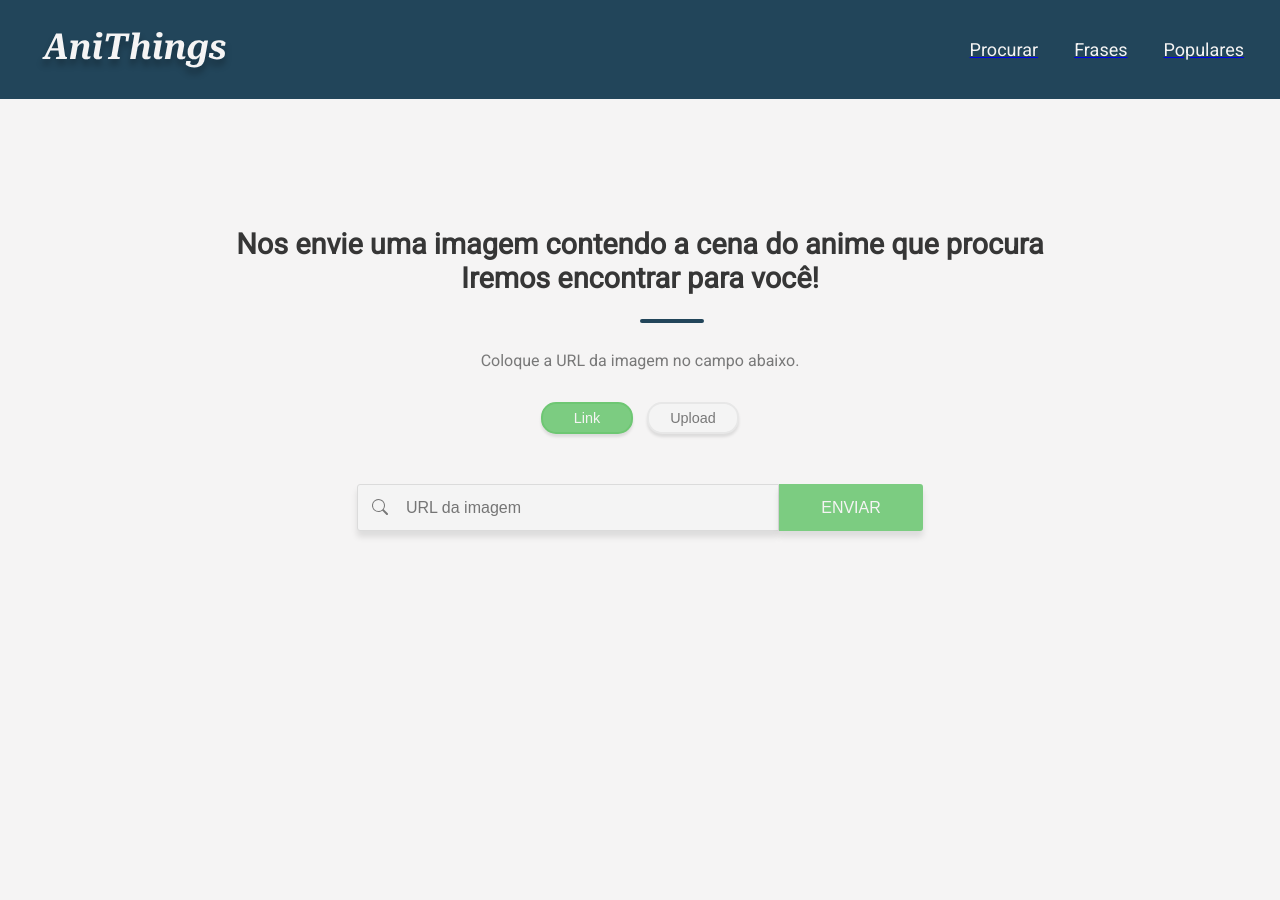
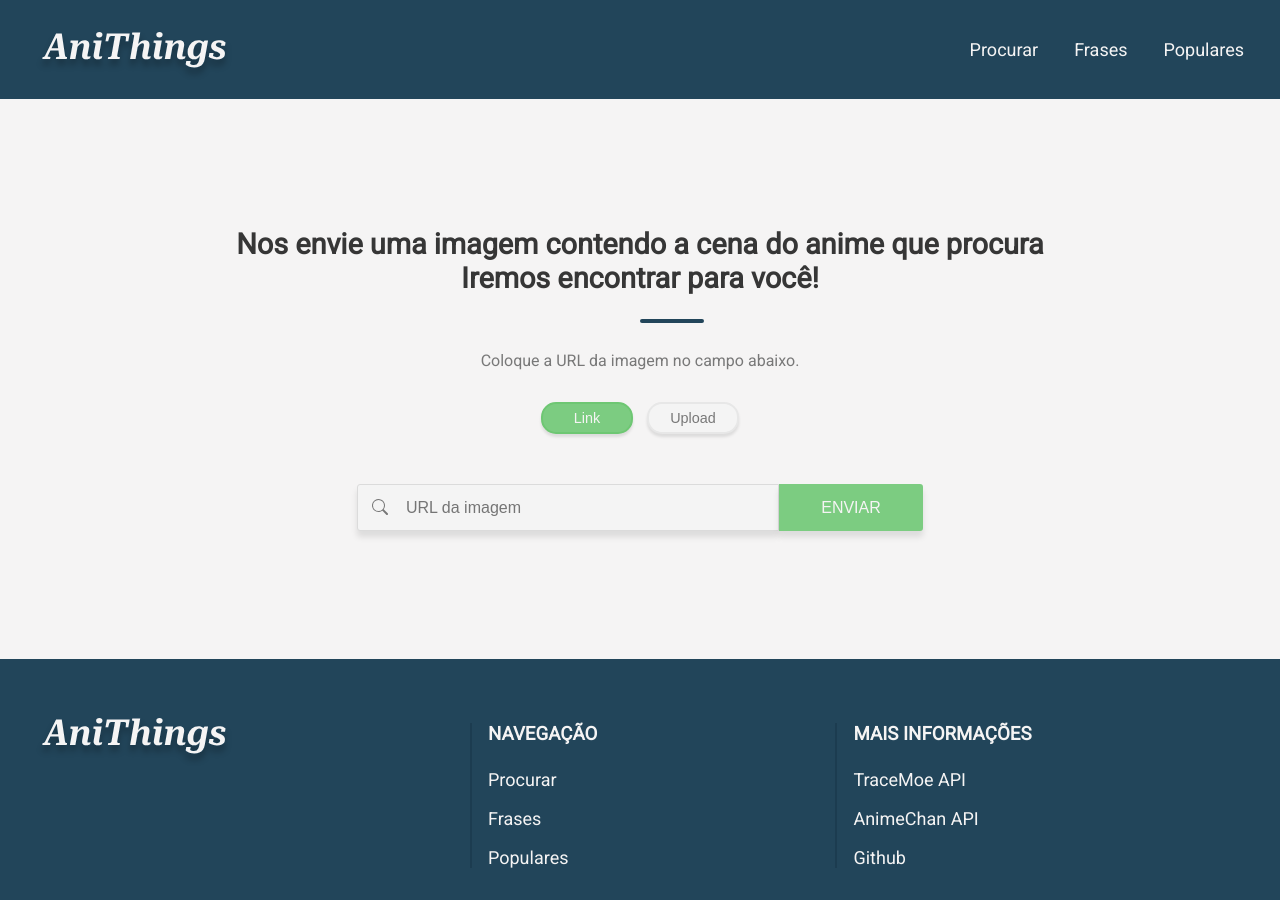
Before and after one commit to MatheusBaganha/AniThings, a React (Create React App) app: page / in a window 1280 px wide. Before the commit the page ends 800 px from the top, so only its background shows below. Built offline with nearby package versions, Linux system fonts and the light colour scheme.

Commit message:
adiciona footer

```diff
--- a/src/App.js
+++ b/src/App.js
@@ -4,6 +4,7 @@ import Procurar from './Components/Procurar';
 import Frases from './Components/Frases';
 import Header from './Components/Header';
 import Populares from './Components/Populares';
+import Footer from './Components/Footer';
 
 const App = () => {
   return (
@@ -18,6 +19,7 @@ const App = () => {
           element={<div>Não encontrada. Pagina temporaria</div>}
         />
       </Routes>
+      <Footer />
     </BrowserRouter>
   );
 };
--- a/src/Components/Buscar.js
+++ b/src/Components/Buscar.js
@@ -18,6 +18,10 @@ const Buscar = ({ ativo, type, placeholder }) => {
     setUrlWrote(url);
   }
 
+  // function onError() {
+  //   setUrlWrote('URL da imagem de erro');
+  // }
+
   return (
     <div ativo={ativo} className={styles.containerBuscar}>
       <Input
@@ -29,7 +33,7 @@ const Buscar = ({ ativo, type, placeholder }) => {
         required
       />
       <EnviarBtn>ENVIAR</EnviarBtn>
-      {urlWrote && <Previa imagem={urlWrote} />}
+      {urlWrote && <Previa imagem={urlWrote} /*onError={onError}*/ />}
     </div>
   );
 };
--- a/src/Components/BuscarFile.js
+++ b/src/Components/BuscarFile.js
@@ -31,16 +31,24 @@ const BuscarFile = ({ ativo, placeholder }) => {
     setSelectedImg(target.files[0]);
   }
 
+  // function onError() {
+  //   setPreview('local da imagem de erro);
+  // }
   return (
     <>
       <div ativo={ativo} className={styles.containerBuscarFile}>
         <label className={styles.label}>
-          <Input type="file" onChange={handleChange} required />
+          <Input
+            type="file"
+            accept="image/apng, image/avif, image/gif, image/jpeg, image/png, image/svg+xml, image/webp"
+            onChange={handleChange}
+            required
+          />
           {preview ? 'Imagem carregada' : placeholder}
         </label>
         <EnviarBtn>ENVIAR</EnviarBtn>
       </div>
-      {preview && <Previa imagem={preview} />}
+      {preview && <Previa imagem={preview} /*onError={onError}*/ />}
     </>
   );
 };
--- /dev/null
+++ b/src/Components/Footer.js
@@ -0,0 +1,13 @@
+import React from 'react';
+import Nav from './Nav';
+import styles from './nav.module.css';
+
+const Footer = () => {
+  return (
+    <footer className={styles.footer}>
+      <Nav header={null} />
+    </footer>
+  );
+};
+
+export default Footer;
--- a/src/Components/Header.js
+++ b/src/Components/Header.js
@@ -1,25 +1,11 @@
 import React from 'react';
-import { Link } from 'react-router-dom';
-import styles from './header.module.css';
-import Logo from './Logo';
+import Nav from './Nav';
+import styles from './nav.module.css';
 
 const Header = () => {
   return (
     <header className={styles.header}>
-      <nav className={styles.nav}>
-        <Logo />
-        <ul className={styles.navUl}>
-          <Link to="/" end="true">
-            <li>Procurar</li>
-          </Link>
-          <Link to="/Frases">
-            <li>Frases</li>
-          </Link>
-          <Link to="/Populares">
-            <li>Populares</li>
-          </Link>
-        </ul>
-      </nav>
+      <Nav header="true" />
     </header>
   );
 };
--- /dev/null
+++ b/src/Components/Nav.js
@@ -0,0 +1,79 @@
+import React from 'react';
+import { Link } from 'react-router-dom';
+import Logo from './Logo';
+import styles from './nav.module.css';
+
+const Nav = ({ header }) => {
+  if (header) {
+    return (
+      <nav className={styles.nav}>
+        <Logo />
+        <ul className={styles.navUl}>
+          <Link to="/" end="true">
+            <li>Procurar</li>
+          </Link>
+          <Link to="/Frases">
+            <li>Frases</li>
+          </Link>
+          <Link to="/Populares">
+            <li>Populares</li>
+          </Link>
+        </ul>
+      </nav>
+    );
+  }
+
+  if (header === null || undefined) {
+    return (
+      <nav className={styles.nav}>
+        <span className={styles.logo}>
+          <Logo />
+        </span>
+
+        <div className={styles.containerNav}>
+          <h3 className={styles.tituloNav}>NAVEGAÇÃO</h3>
+          <ul className={styles.navUl}>
+            <Link to="/" end="true">
+              <li>Procurar</li>
+            </Link>
+            <Link to="/Frases">
+              <li>Frases</li>
+            </Link>
+            <Link to="/Populares">
+              <li>Populares</li>
+            </Link>
+          </ul>
+        </div>
+
+        <div className={styles.containerNav}>
+          <h3 className={styles.tituloNav}>MAIS INFORMAÇÕES</h3>
+          <ul className={styles.navUl}>
+            <a
+              href="https://soruly.github.io/trace.moe-api/#/"
+              target="_blank"
+              rel="noopener noreferrer"
+            >
+              <li>TraceMoe API</li>
+            </a>
+            <a
+              href="https://animechan.vercel.app/"
+              target="_blank"
+              rel="noopener noreferrer"
+            >
+              <li>AnimeChan API</li>
+            </a>
+            <a
+              href="https://github.com/MatheusBaganha"
+              target="_blank"
+              rel="noopener noreferrer"
+            >
+              <li>Github</li>
+            </a>
+          </ul>
+        </div>
+      </nav>
+    );
+  }
+};
+
+export default Nav;
--- a/src/Components/Previa.js
+++ b/src/Components/Previa.js
@@ -2,7 +2,7 @@ import React from 'react';
 import DicaPagina from './DicaPagina';
 import styles from './previa.module.css';
 
-const Previa = ({ imagem }) => {
+const Previa = ({ imagem, onError }) => {
   if (imagem) {
     return (
       <div className={styles.containerPrevia}>
@@ -17,6 +17,7 @@ const Previa = ({ imagem }) => {
         </DicaPagina>
         <div className={styles.imgContainer}>
           <img
+            onError={onError}
             className={styles.img}
             src={imagem}
             alt="Prévia da imagem selecionada"
--- a/src/Components/Procurar.js
+++ b/src/Components/Procurar.js
@@ -30,7 +30,7 @@ const Procurar = () => {
       {Procurar && !ativo && (
         <DicaPagina>Formatos suportados: jpeg | png | webp</DicaPagina>
       )}
-      <form className={styles.form}>
+      <form>
         <div className={styles.containerButtons}>
           <Button ativo={ativo} handleClick={handleClick} disabled={ativo}>
             Link
--- a/src/Components/header.module.css
+++ /dev/null
@@ -1,26 +0,0 @@
-.header {
-  background-color: #22455A;
-  padding: 32px 36px;
-}
-
-.nav {
-  display: flex;
-  justify-content: space-between;
-  align-items: center;
-}
-
-.navUl {
-  display: flex;
-  list-style: none;
-  gap: 36px;
-}
-
-.navUl li {
-  font-size: 1.125rem;
-  color: #F5F4F4;
-  transition: .3s ease-in-out;
-}
-
-.navUl li:hover {
-  color: #E4DDDD;
-}
--- /dev/null
+++ b/src/Components/nav.module.css
@@ -0,0 +1,88 @@
+/* Header */
+
+.header, .footer {
+  background-color: #22455A;
+  padding: 32px 36px;
+}
+
+.nav {
+  display: flex;
+  justify-content: space-between;
+  align-items: center;
+}
+
+.navUl {
+  display: flex;
+  list-style: none;
+  gap: 36px;
+}
+
+.navUl > * {
+  text-decoration: none;
+}
+
+.navUl li {
+  font-size: 1.125rem;
+  color: #F5F4F4;
+  transition: .3s ease-in-out;
+}
+
+.navUl li:hover {
+  color: #BDBDBD;
+}
+
+/* Footer */
+
+.footer {
+  display: flex;
+  justify-content: space-between;
+  align-items: baseline;
+  margin-top: 128px;
+}
+
+footer .nav {
+  display: flex;
+  align-items: flex-start;
+  gap: 128px;
+  margin-top: 32px;
+}
+
+
+.logo {
+  margin-top: -5px;
+  margin-right: 128px;
+}
+
+.containerNav {
+  position: relative;
+}
+
+.containerNav::before {
+  content: '';
+  width: 2px;
+  height: 100%;
+  display: inline-block;
+  background-color: #1C3C50;
+  position: absolute;
+  top: 0;
+  left: -18px;
+}
+
+.containerNav + .containerNav {
+  margin-left: 128px;
+}
+
+.containerNav > .navUl {
+  gap: 18px;
+}
+
+.containerNav ul {
+  display: flex;
+  flex-direction: column;
+  justify-items: flex-start;
+}
+
+.tituloNav {
+  color: #F5F4F4;
+  margin-bottom: 24px;
+}
--- a/src/Components/previa.module.css
+++ b/src/Components/previa.module.css
@@ -2,17 +2,19 @@
   display: flex;
   justify-content: space-between;
   width: 566px;
-  height: 202px;
+  min-height: 250px;
   margin: 0 auto;
 }
 
 .imgContainer {
-  max-width: 360px;
+  width: 360px;
   margin-top: 48px;
   justify-self: flex-end;
 }
 
 .img {
+  display: block;
   border-radius: 5px;
   max-width: 100%;
+  box-shadow: 0 6px 6px rgba(0, 0, 0, .25);
 }
--- a/src/Components/procurar.module.css
+++ b/src/Components/procurar.module.css
@@ -3,7 +3,3 @@
   width: max-content;
   margin: 0 auto;
 }
-
-.form {
-
-}
```
